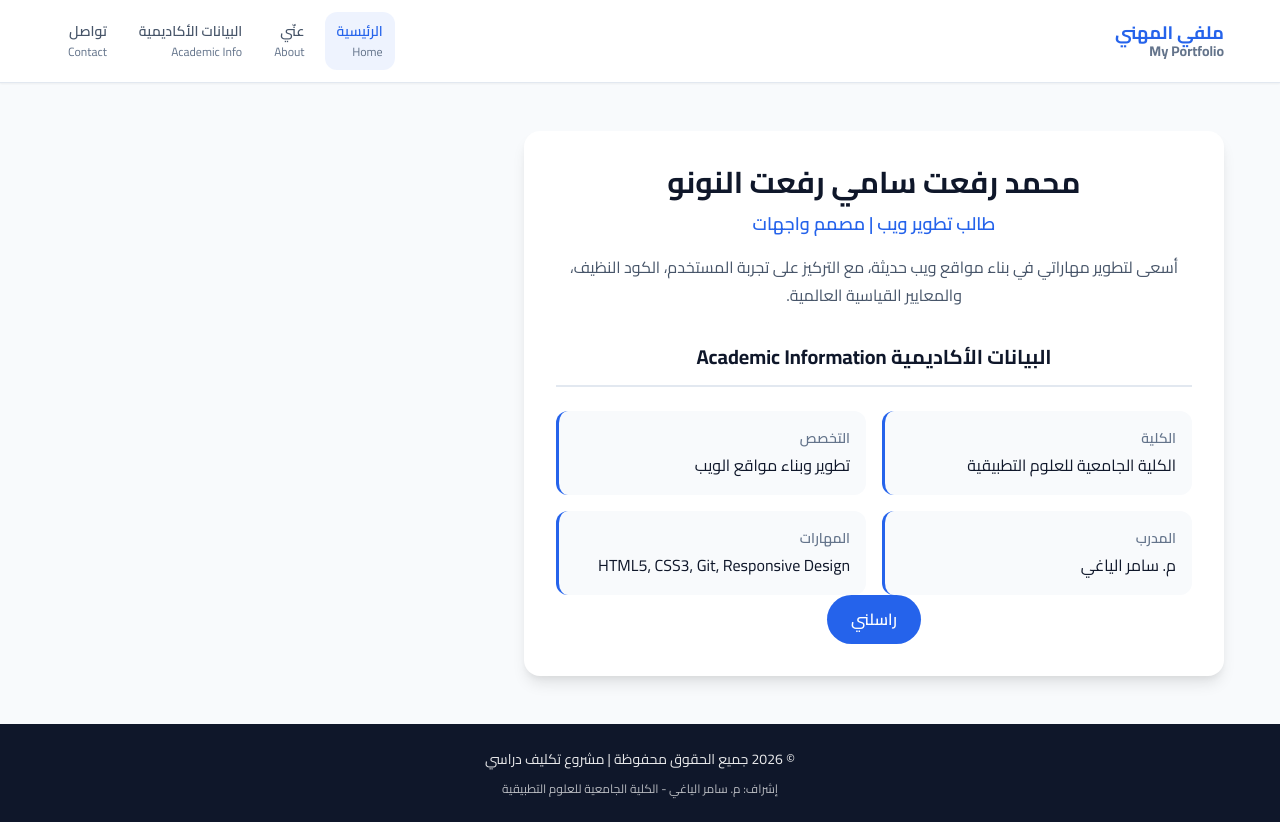
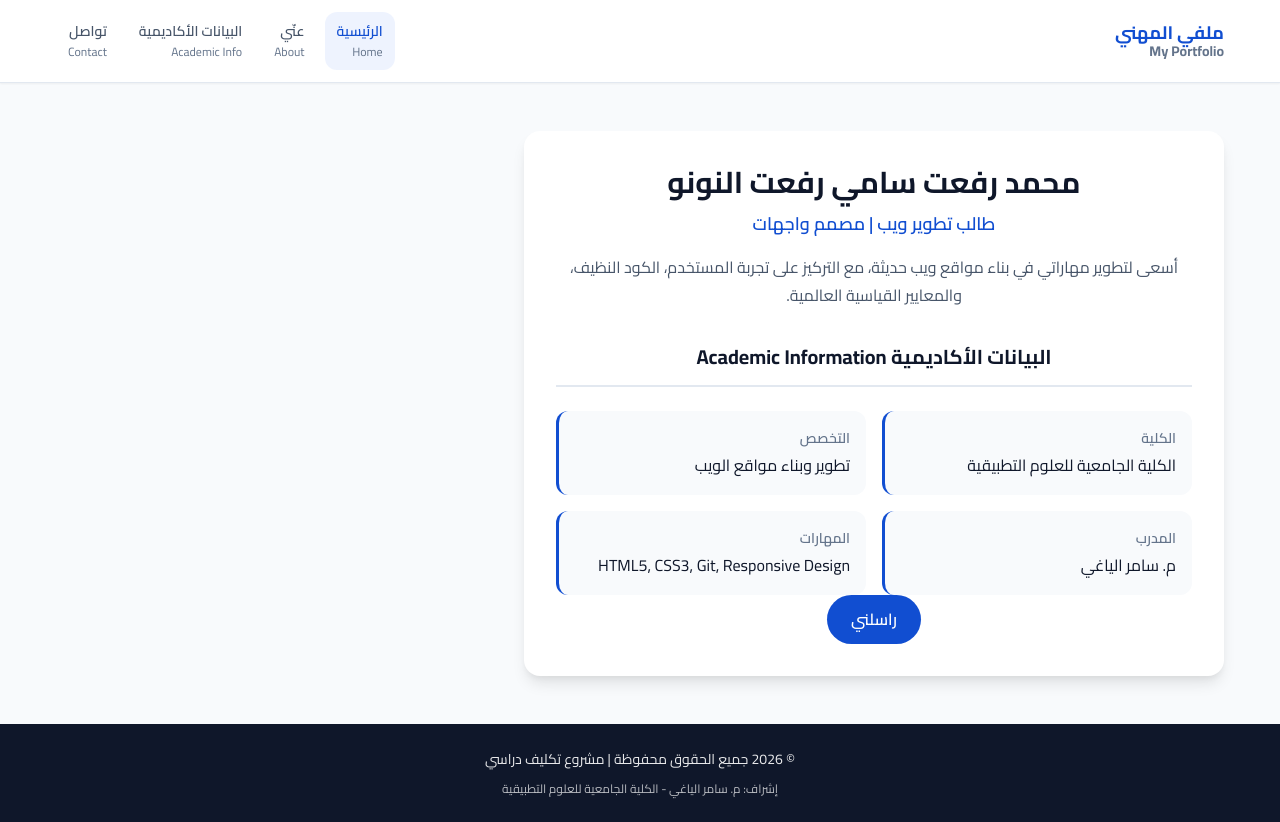
Before and after one commit to malnonuno-spec/github-training-project, a plain HTML site: page index.html in a window 1280 px wide. Drawn offline with Linux system fonts and the light colour scheme.

```diff
--- a/css/style.css
+++ b/css/style.css
@@ -12,7 +12,7 @@
 ------------------------------ */
     :root {
     /* Color Palette - Professional & Accessible */
-    --color-primary: #2563eb;
+    --color-primary: #114ed1;
     --color-primary-dark: #1d4ed8;
     --color-secondary: #64748b;
     --color-background: #f8fafc;
```
